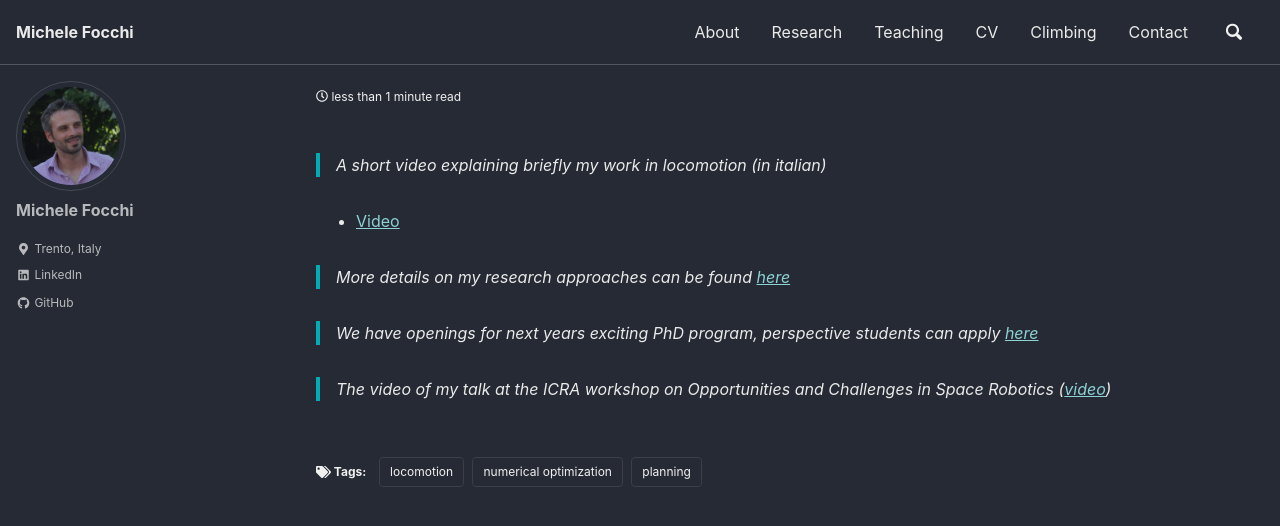
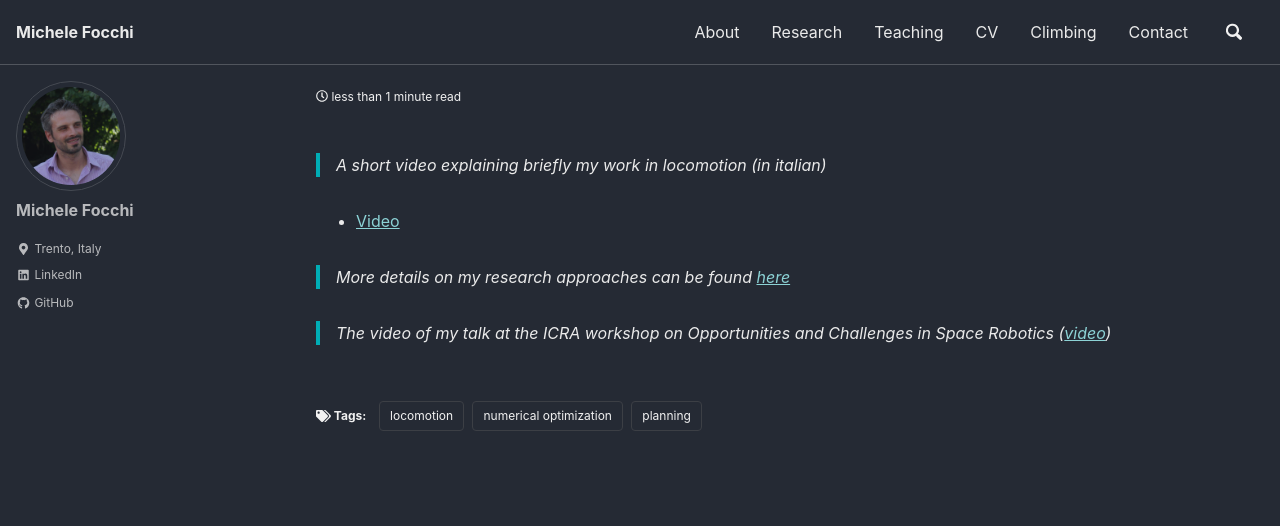
Before and after one commit to mfocchi/mfocchi.github.io, a Jekyll site: the page built from _pages/Research.md, in a window 1280 px wide and 900 px high. Shown: the top 526 px of the window. Built offline with Jekyll 4.4.1, drawn with Linux system fonts in a browser that asks for light colours; cached includes are drawn as plain includes; nearby versions of some CDN libraries.

Commit message:
updated brocken links

```diff
--- a/_pages/Research.md
+++ b/_pages/Research.md
@@ -11,8 +11,6 @@
 
 -   [Video](https://opentalk.iit.it/vertical-vision-michele-focchi-hyq/)
 
->   More details on my research approaches can be found [here](https://dls.iit.it/research/locomotion)
-
->   We have openings for next years exciting PhD program, perspective students can apply  [here]( https://dls.iit.it/openings/bsc-msc-phd )
+>   More details on my research approaches can be found [here](https://www.iit.it/it/web/dynamic-legged-systems/locomotion)
 
 >   The video of my talk at the ICRA workshop on Opportunities and Challenges in Space Robotics ([video](https://youtu.be/LYoq4_mGvCQ))
```
